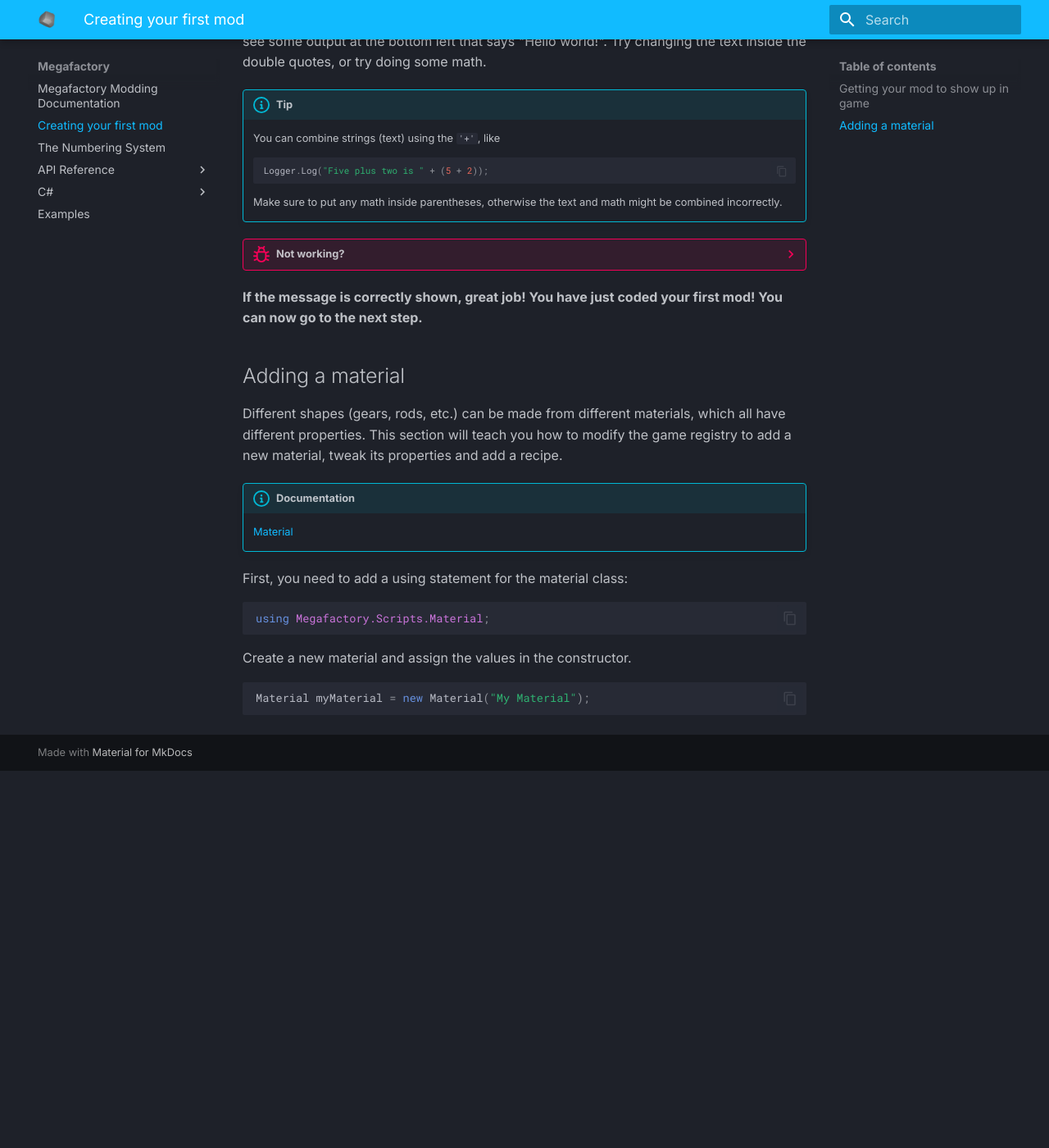
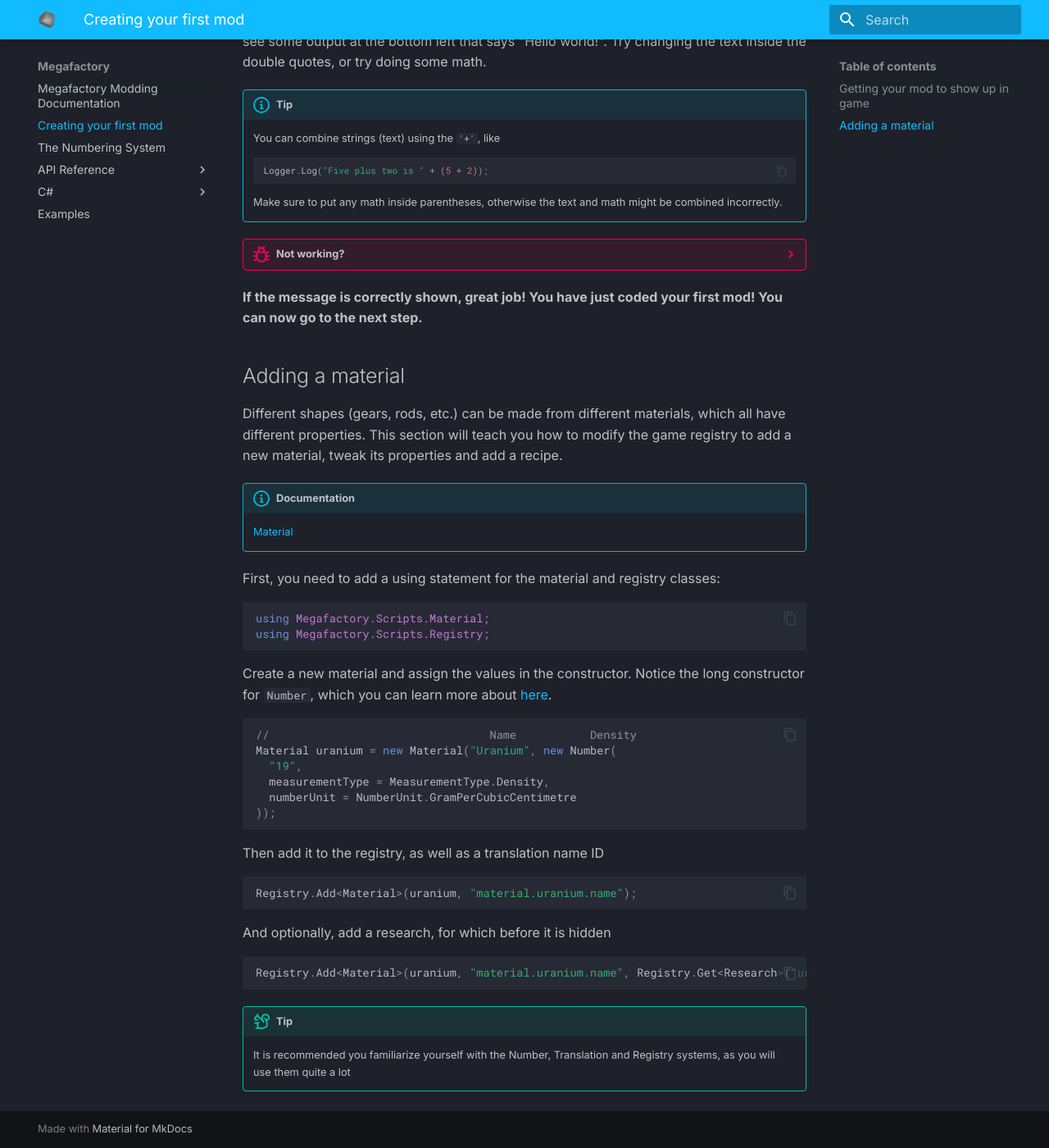
Before and after one commit to Rocky-Studios/Megafactory-Docs, an MkDocs documentation site: the page built from docs/first-mod.md, in a window 1280 px wide and 1400 px high, scrolled down 1029 px. Shown: the whole window at 82% size. Built offline with MkDocs 1.6.1 and Material for MkDocs 9.7.7, drawn with Linux system fonts in a browser that asks for light colours; before the commit the page ends 1969 px from its top, so only the background shows below that.

Commit message:
Update first-mod.md

````diff
--- a/docs/first-mod.md
+++ b/docs/first-mod.md
@@ -89,11 +89,27 @@ Different shapes (gears, rods, etc.) can be made from different materials, which
 !!! info "Documentation"
     [Material](API Reference/material.md)
 
-First, you need to add a using statement for the material class:
+First, you need to add a using statement for the material and registry classes:
 ```cs
 using Megafactory.Scripts.Material;
+using Megafactory.Scripts.Registry;
 ```
-Create a new material and assign the values in the constructor.
+Create a new material and assign the values in the constructor. Notice the long constructor for `Number`, which you can learn more about [here](number-system.md).
 ```cs
-Material myMaterial = new Material("My Material");
+//                                 Name           Density
+Material uranium = new Material("Uranium", new Number(
+  "19",
+  measurementType = MeasurementType.Density,
+  numberUnit = NumberUnit.GramPerCubicCentimetre
+));
 ```
+Then add it to the registry, as well as a translation name ID
+```cs
+Registry.Add<Material>(uranium, "material.uranium.name");
+```
+And optionally, add a research, for which before it is hidden
+```cs
+Registry.Add<Material>(uranium, "material.uranium.name", Registry.Get<Research>("uranium-processing"));
+```
+!!! tip
+    It is recommended you familiarize yourself with the Number, Translation and Registry systems, as you will use them quite a lot
````
